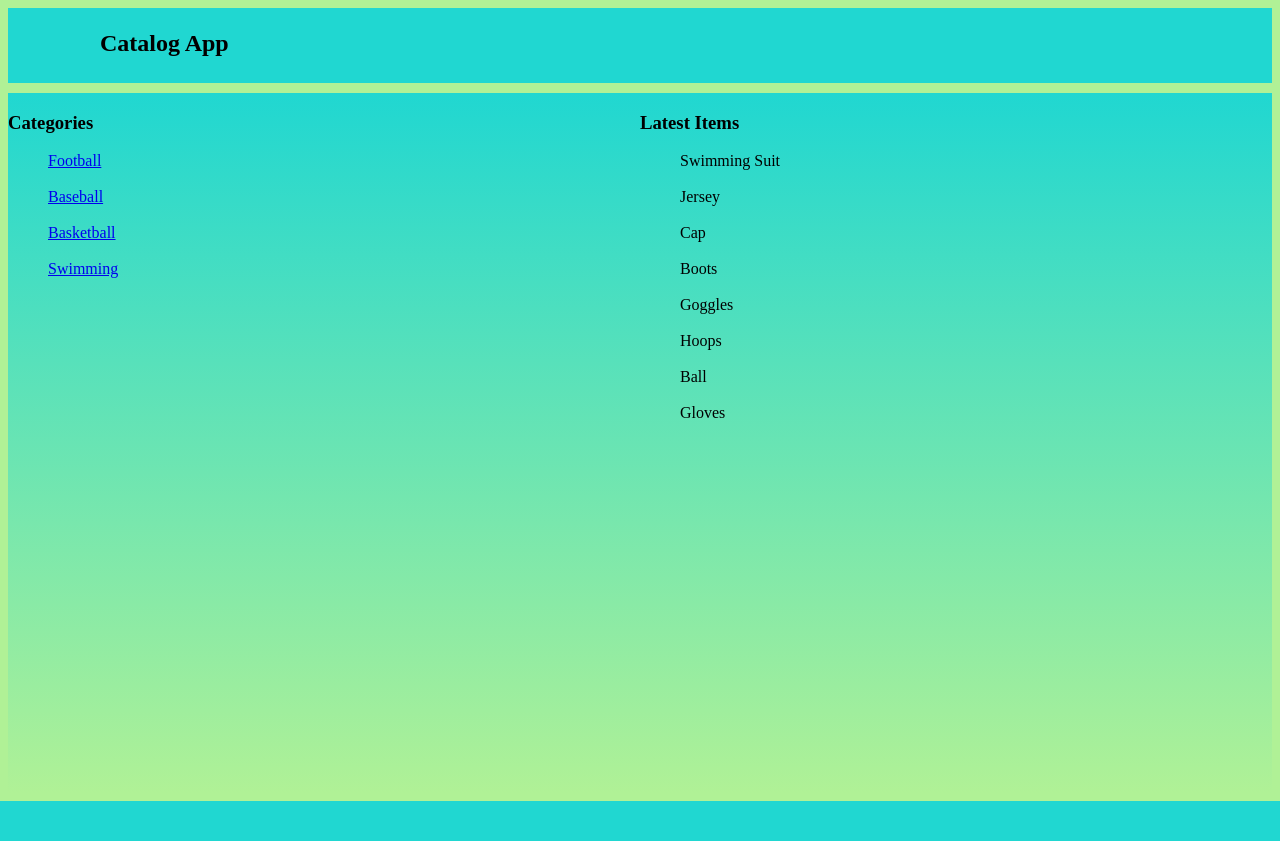
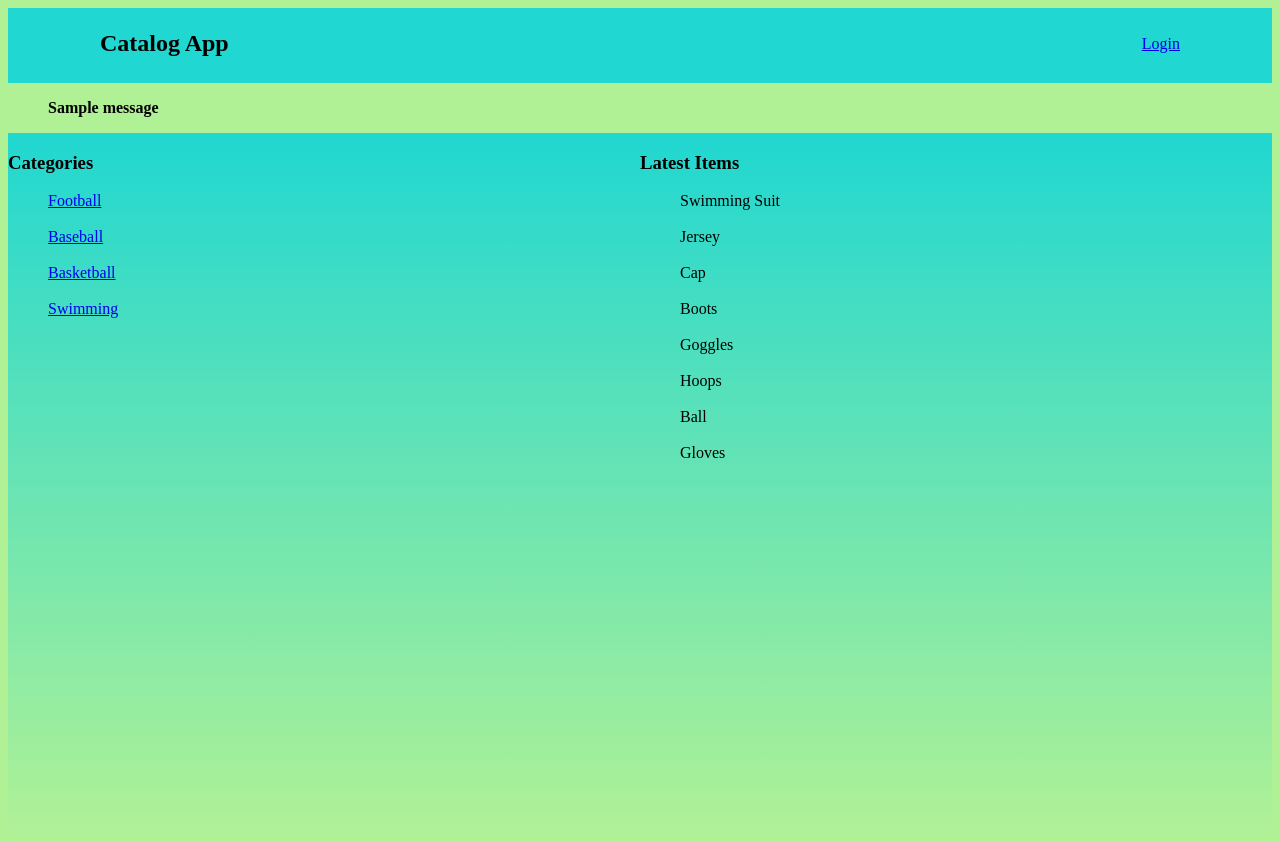
Before and after one commit to nagarajan-ck/Catalog-Item, a Flask app: page / in a window 1280 px wide. Before the commit the page ends 801 px from the top, so only its background shows below. Run offline with Flask 2, Linux system fonts and the light colour scheme; one stand-in notice (Sample message) is shown; some libraries are stand-ins or nearby versions.

Commit message:
local permission system added

```diff
--- a/application.py
+++ b/application.py
@@ -4,7 +4,7 @@ from flask import session as login_session
 import requests, random, string
 from sqlalchemy import create_engine, asc
 from sqlalchemy.orm import sessionmaker
-from database_setup import Base, Category, Item
+from database_setup import Base, Category, Item, User
 from oauth2client.client import flow_from_clientsecrets
 from oauth2client.client import FlowExchangeError
 import httplib2
@@ -34,30 +34,44 @@ def appLogin():
 @app.route('/')  # the route for the main page
 @app.route('/catalog')
 def homepage():
-
+    if('username' not in login_session):
+        login_status = False
+    else:
+        login_status = True
     item = session.query(Item).order_by(Item.id.desc()).limit(10).all()
     # Gets the latest added 10 items
     category = session.query(Category).all()  # gets all the Categories
-    return render_template("homepage.html", item=item, category=category)
+    return render_template("homepage.html", item=item,
+            category=category, login_status=login_status)
 
 
 @app.route('/catalog/<category>/Items/')  # the route for the category page
 @app.route('/catalog/<category>/')
 def category_page(category):
+    if('username' not in login_session):
+        login_status = False
+    else:
+        login_status = True
     cat_id = session.query(Category).filter_by(name=category).one().id
     categories = session.query(Category).all()
     # categories has all the category
     item = session.query(Item).filter_by(category_id=cat_id).all()
     # item gets the object of the particular category
     count = len(item)  # the number of items that a category has
-    return render_template('category_page.html', category=category, item=item, categories=categories, count=count)
+    return render_template('category_page.html', category=category,
+        item=item, categories=categories, count=count, login_status=login_status)
 
 
 @app.route('/catalog/<category>/<item>/')  # The route for the description page
 def item_page(category, item):
+    if('username' not in login_session):
+        login_status = False
+    else:
+        login_status = True
     desc = session.query(Item).filter_by(title=item).one().description
     # gets the description of the item
-    return render_template('item_page.html', desc=desc, item=item)
+    return render_template('item_page.html', desc=desc,
+        item=item, login_status=login_status)
 
 
 @app.route('/catalog/add', methods=['GET', 'POST'])
@@ -73,7 +87,8 @@ def add_item():  # route for adding item, accepts get and post requests
         category_id = category.id
         # category is the category of the new object
         # category_id is the respective id
-        item = Item(title=request.form['Title'], description=request.form['Description'], category_id=category_id)
+        item = Item(title=request.form['Title'], description=request.form['Description'],
+                category_id=category_id, user_id = login_session['user_id'])
         session.add(item)
         session.commit()
         flash("Item has been added!")
@@ -86,11 +101,17 @@ def edit_item(item):  # route to edit items
     if ('username' not in login_session):
         return redirect('/login')
     item_to_edit = session.query(Item).filter_by(title=item).one()
+    if (item_to_edit.user_id != login_session['user_id']):
+        flash("Sorry {}, you are not the owner of the item".format(login_session['username']))
+        return redirect('/')
+    else:
+        owner_status = False
     if (request.method == 'GET'):
         full_categories = session.query(Category).all()
         current_category = session.query(Category).filter_by(id=item_to_edit.category_id).one().name
         # category name of item
-        return render_template('edit_item.html', item_to_edit=item_to_edit, full_categories=full_categories, current_category=current_category)
+        return render_template('edit_item.html', item_to_edit=item_to_edit,
+            full_categories=full_categories, current_category=current_category, owner_status=owner_status)
     else:
         item_to_edit.title = request.form['Title']
         item_to_edit.description = request.form['Description']
@@ -105,6 +126,11 @@ def delete_item(item):  # route to delete items
         return redirect('/login')
     item_to_delete = session.query(Item).filter_by(title=item).one()
     # gets the object of the item to delete
+
+    if (item_to_delete.user_id != login_session['user_id']):
+        flash("Sorry {}, you are not the owner of the item".format(login_session['username']))
+        return redirect('/')
+
     category = session.query(Category).filter_by(id=item_to_delete.category_id).one()
     if(request.method == 'GET'):
         return render_template('delete_item.html', item=item_to_delete, category=category)
@@ -113,10 +139,6 @@ def delete_item(item):  # route to delete items
         session.commit()
         flash("Item has been deleted!")
         return redirect(url_for('category_page', category=category.name))
-
-
-
-
 
 
 @app.route('/gconnect', methods=['POST'])
@@ -144,8 +166,7 @@ def gconnect():
     access_token = credentials.access_token
     url = ('https://www.googleapis.com/oauth2/v1/tokeninfo?access_token=%s'
            % access_token)
-    h = httplib2.Http()
-    result = json.loads(h.request(url, 'GET')[1].decode('utf-8'))
+    result = requests.get(url).json()
     # If there was an error in the access token info, abort.
     if result.get('error') is not None:
         response = make_response(json.dumps(result.get('error')), 500)
@@ -187,11 +208,18 @@ def gconnect():
     data = answer.json()
 
     login_session['username'] = data['name']
+    login_session['email'] = data['email']
+
+    user_id = getUserID(login_session['email'])
+    if (not user_id): #user does not exist in db, user_id returns none
+        user_id = createUser(login_session)
+    login_session['user_id'] = user_id
+
+
     welcome_message = "Welcome to catalog item app {}".format(login_session['username'])
     flash("you are now logged in as {}".format(login_session['username']))
 
     return welcome_message
-
 
 
 @app.route('/gdisconnect')
@@ -208,14 +236,37 @@ def gdisconnect():
         del login_session['access_token']
         del login_session['gplus_id']
         del login_session['username']
+        del login_session['email']
         response = make_response(json.dumps('Successfully disconnected.'), 200)
         response.headers['Content-Type'] = 'application/json'
         return response
     else:
+        print(result)
         response = make_response(json.dumps('Failed to revoke token for given user.', 400))
         response.headers['Content-Type'] = 'application/json'
         return response
 
+
+def createUser(login_session):
+    newUser = User(name=login_session['username'], email=login_session['email'])
+    session.add(newUser)
+    session.commit()
+    user = session.query(User).filter_by(email=login_session['email']).one()
+    return user.id
+
+
+def getUserInfo(user_id):
+    user = session.query(User).filter_by(id=user_id).one()
+    return user
+
+
+
+def getUserID(email):
+    try:
+        user = session.query(User).filter_by(email=email).one()
+        return user.id
+    except:
+        return None
 
 
 
--- a/templates/edit_item.html
+++ b/templates/edit_item.html
@@ -12,8 +12,6 @@
       </h2>
 
       <div id="log">
-        <fb:login-button data-scope="public_profile,email" onlogin="checkLoginState();" data-auto-logout-link="true">
-        </fb:login-button>
       </div>
     </header>
 
--- a/templates/homepage.html
+++ b/templates/homepage.html
@@ -14,7 +14,25 @@
   <h2 id="heading">
     Catalog App
   </h2>
+
+  <div id="log">
+    {%if login_status%}
+      <a href="{{url_for('gdisconnect')}}">Logout</a>
+    {%else%}
+      <a href="{{url_for('appLogin')}}">Login</a>
+    {%endif%}
+  </div>
 </header>
+
+{%with messages = get_flashed_messages()%}
+  {%if messages%}
+    <ul>
+      {%for message in messages%}
+        <li> <strong>{{message}}</strong> </li>
+      {%endfor%}
+    </ul>
+  {%endif%}
+  {%endwith%}
 
 <div id="status"></div>
 <div id="content">
--- a/templates/item_page.html
+++ b/templates/item_page.html
@@ -14,6 +14,11 @@
   </h2>
 
   <div id="log">
+    {%if login_status%}
+      <a href="{{url_for('gdisconnect')}}">Logout</a>
+    {%else%}
+      <a href="{{url_for('appLogin')}}">Login</a>
+    {%endif%}
   </div>
 </header>
 <div id='content'>
```
Also changed, not shown: database_setup.py (+10 -0 lines), templates/category_page.html (+5 -10 lines), catalogitem.db.
